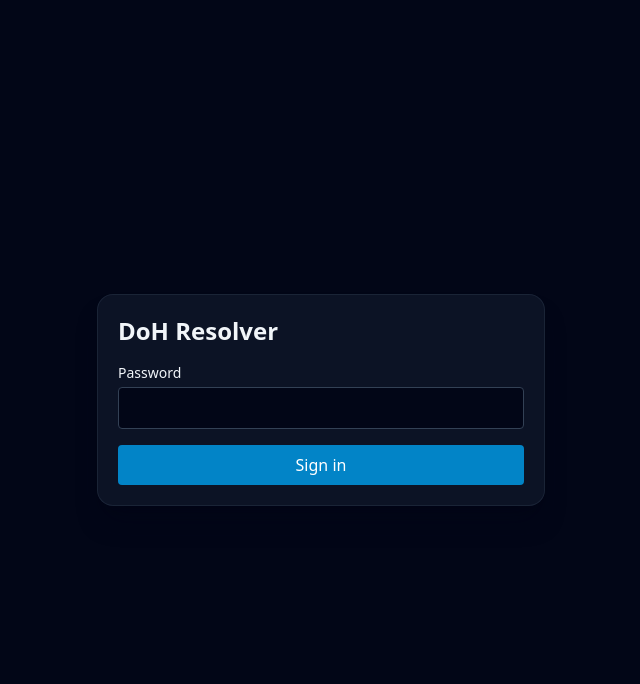
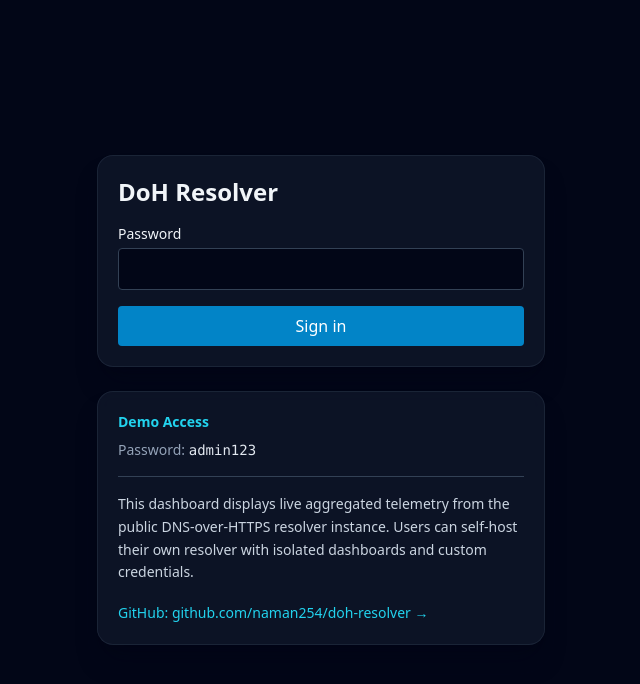
Before and after one commit to naman254/doh-resolver, a Next.js app in the folder dashboard/: page /login in a window 1280 px wide. Shown: the top 684 px of the page, without its empty margins (319-959 px from the left). Built offline with nearby package versions, Linux system fonts and the light colour scheme.

Commit message:
Added demo access to the login page

```diff
--- a/dashboard/app/login/page.tsx
+++ b/dashboard/app/login/page.tsx
@@ -26,7 +26,8 @@ export default function LoginPage() {
 
   return (
     <div className="min-h-screen flex items-center justify-center p-4">
-      <div className="w-full max-w-md card">
+      <div className="w-full max-w-md space-y-6">
+        <div className="card">
           <h1 className="text-2xl font-semibold mb-4">DoH Resolver</h1>
           <form onSubmit={handleSubmit} className="space-y-4">
             <div>
@@ -47,6 +48,30 @@ export default function LoginPage() {
             </div>
           </form>
         </div>
+
+        <div className="card space-y-4">
+          <div>
+            <h2 className="text-sm font-semibold text-cyan-400 mb-2">Demo Access</h2>
+            <p className="text-sm text-slate-400">
+              <span className="block mb-1">Password: <span className="text-slate-200 font-mono">admin123</span></span>
+            </p>
+          </div>
+
+          <div className="border-t border-slate-700 pt-4">
+            <p className="text-sm text-slate-300 leading-relaxed mb-4">
+              This dashboard displays live aggregated telemetry from the public DNS-over-HTTPS resolver instance. Users can self-host their own resolver with isolated dashboards and custom credentials.
+            </p>
+            <a
+              href="https://github.com/naman254/doh-resolver"
+              target="_blank"
+              rel="noopener noreferrer"
+              className="inline-flex items-center text-sm text-cyan-400 hover:text-cyan-300 transition-colors"
+            >
+              GitHub: github.com/naman254/doh-resolver →
+            </a>
+          </div>
+        </div>
+      </div>
     </div>
   )
 }
```
Also changed, not shown: 2 other files (tests, documents, lock files or other folders). Lines whose indentation alone changed are shown as unchanged.
